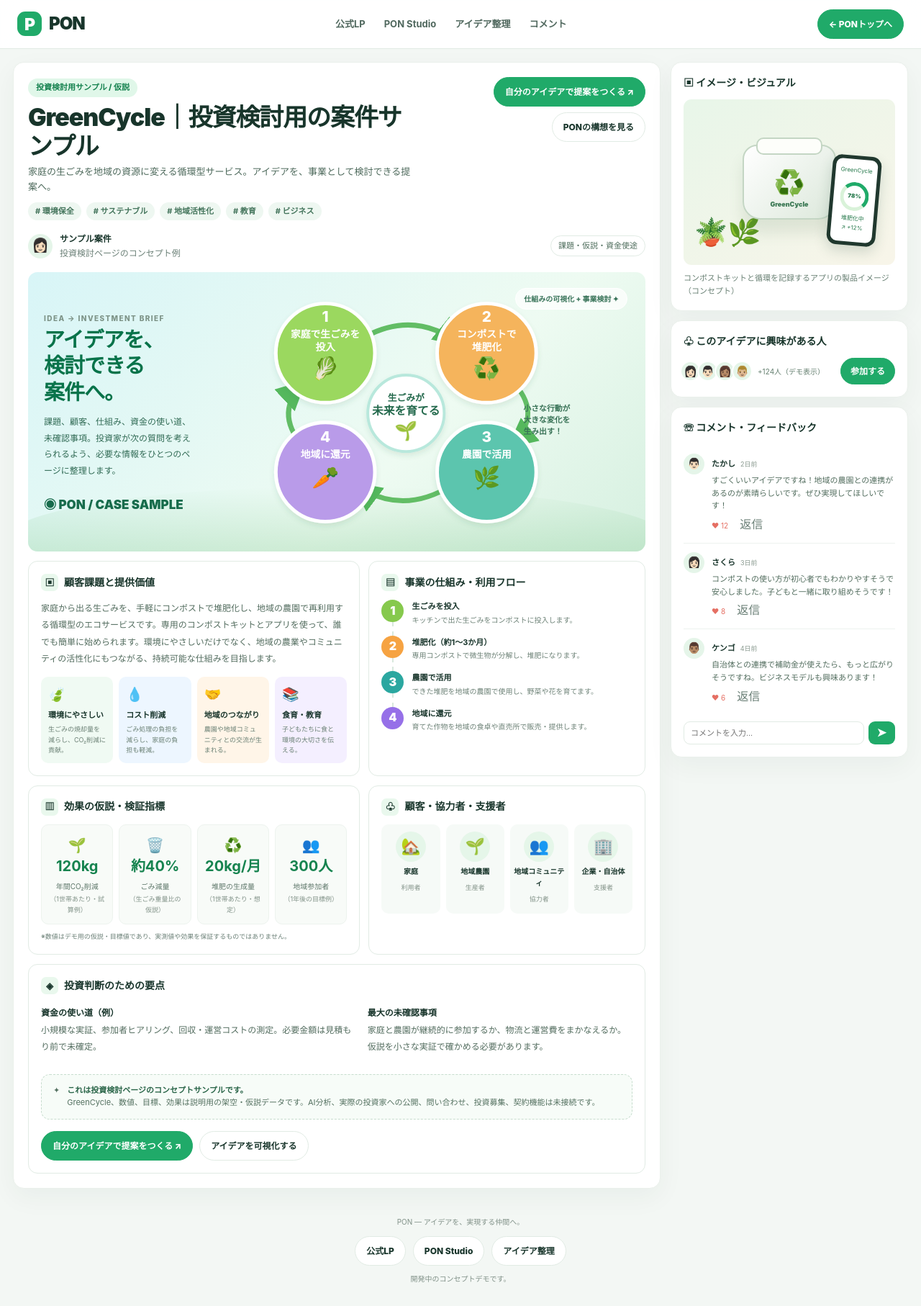
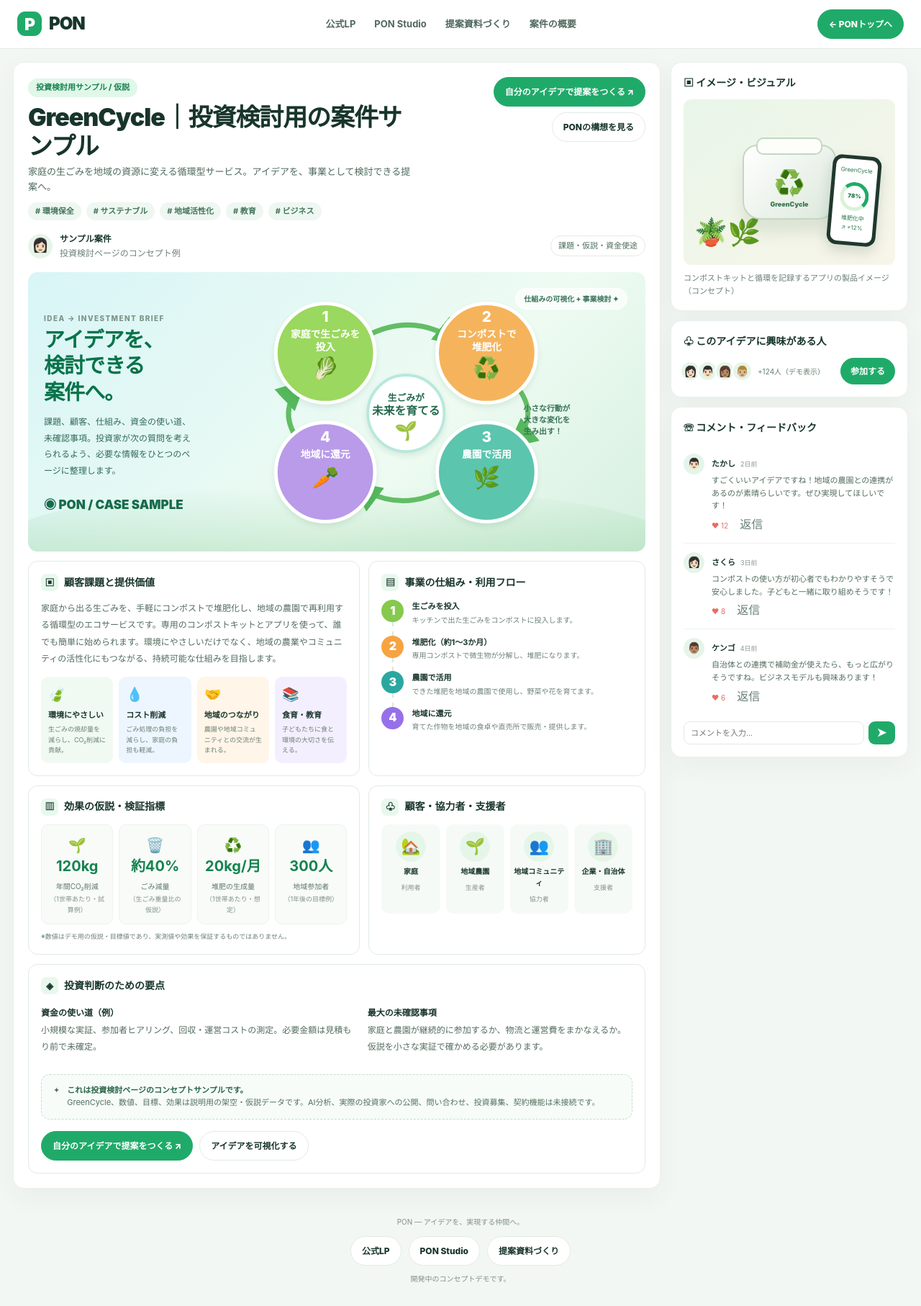
Before and after one commit to hs9cghkmpw-alt/idea, a plain HTML site: page site/prototype/pon-experience.html in a window 1280 px wide. Shown: the whole page at 72% size. Drawn offline with Linux system fonts and the light colour scheme.

Commit message:
Remove obsolete organizer links from concept demo

```diff
--- a/site/prototype/pon-experience.html
+++ b/site/prototype/pon-experience.html
@@ -11,7 +11,7 @@
 </style>
 </head>
 <body>
-<header class="top"><a class="brand" href="../index.html" aria-label="PONトップへ"><span class="mark">P</span>PON</a><nav class="nav" aria-label="PONのページ"><a href="../index.html">公式LP</a><a href="visual-builder.html">PON Studio</a><a href="index.html">アイデア整理</a><a href="#comments">コメント</a></nav><a class="btn primary" style="white-space:nowrap" href="../index.html">← PONトップへ</a></header>
+<header class="top"><a class="brand" href="../index.html" aria-label="PONトップへ"><span class="mark">P</span>PON</a><nav class="nav" aria-label="PONのページ"><a href="../index.html">公式LP</a><a href="visual-builder.html">PON Studio</a><a href="investment-desk.html">提案資料づくり</a><a href="#idea">案件の概要</a></nav><a class="btn primary" style="white-space:nowrap" href="../index.html">← PONトップへ</a></header>
 <div class="page">
 <main class="main" id="idea">
 <div class="intro"><div><span class="tag">投資検討用サンプル / 仮説</span><div class="h1">GreenCycle｜投資検討用の案件サンプル</div><p class="subtitle">家庭の生ごみを地域の資源に変える循環型サービス。アイデアを、事業として検討できる提案へ。</p><div class="tags"><span># 環境保全</span><span># サステナブル</span><span># 地域活性化</span><span># 教育</span><span># ビジネス</span></div></div><div class="actions"><a class="btn primary" href="investment-desk.html">自分のアイデアで提案をつくる ↗</a><a class="btn" href="../index.html">PONの構想を見る</a></div></div>
@@ -32,7 +32,7 @@
 <aside class="side"><section class="sidecard"><h3>▣ イメージ・ビジュアル</h3><div class="product-visual"><div class="garden">🪴🌿</div><div class="machine">♻️</div><div class="phone"><div class="phonein">GreenCycle<div class="gauge">78%</div>堆肥化中<br>↗ +12%</div></div></div><p class="sidecaption">コンポストキットと循環を記録するアプリの製品イメージ（コンセプト）</p></section>
 <section class="sidecard"><h3>♧ このアイデアに興味がある人</h3><div class="people"><div class="faces"><span>👩🏻</span><span>👨🏻</span><span>👩🏽</span><span>👨🏼</span></div><small>+124人（デモ表示）</small><button class="btn primary" data-action="join">参加する</button></div></section>
 <section class="sidecard" id="comments"><h3>☏ コメント・フィードバック</h3><div id="commentList"><div class="comment"><span class="avatar">👨🏻</span><div><b>たかし</b><time>2日前</time><p>すごくいいアイデアですね！地域の農園との連携があるのが素晴らしいです。ぜひ実現してほしいです！</p><span class="heart">♥ 12</span>　<span class="muted">返信</span></div></div><div class="comment"><span class="avatar">👩🏻</span><div><b>さくら</b><time>3日前</time><p>コンポストの使い方が初心者でもわかりやすそうで安心しました。子どもと一緒に取り組めそうです！</p><span class="heart">♥ 8</span>　<span class="muted">返信</span></div></div><div class="comment"><span class="avatar">👨🏽</span><div><b>ケンゴ</b><time>4日前</time><p>自治体との連携で補助金が使えたら、もっと広がりそうですね。ビジネスモデルも興味あります！</p><span class="heart">♥ 6</span>　<span class="muted">返信</span></div></div></div><form class="commentform" id="commentForm"><input id="commentInput" placeholder="コメントを入力..." aria-label="コメントを入力"><button type="submit" aria-label="コメントを追加">➤</button></form></section></aside>
-</div><footer class="footer">PON — アイデアを、実現する仲間へ。<div style="display:flex;justify-content:center;flex-wrap:wrap;gap:10px;margin-top:12px"><a class="btn" href="../index.html">公式LP</a><a class="btn" href="visual-builder.html">PON Studio</a><a class="btn" href="index.html">アイデア整理</a></div><p>開発中のコンセプトデモです。</p></footer><div class="toast" id="toast" role="status" aria-live="polite"></div>
+</div><footer class="footer">PON — アイデアを、実現する仲間へ。<div style="display:flex;justify-content:center;flex-wrap:wrap;gap:10px;margin-top:12px"><a class="btn" href="../index.html">公式LP</a><a class="btn" href="visual-builder.html">PON Studio</a><a class="btn" href="investment-desk.html">提案資料づくり</a></div><p>開発中のコンセプトデモです。</p></footer><div class="toast" id="toast" role="status" aria-live="polite"></div>
 <script>
 const toast=document.getElementById('toast');let timer;function notify(t){toast.textContent=t;toast.classList.add('show');clearTimeout(timer);timer=setTimeout(()=>toast.classList.remove('show'),2400)}
 document.querySelectorAll('[data-action]').forEach(b=>b.addEventListener('click',()=>{const a=b.dataset.action;if(a==='like'){const n=document.getElementById('likes');n.textContent=Number(n.textContent)+1;b.style.background='#e7f8ed';notify('いいねをデモに反映しました')}else if(a==='save'){b.textContent=b.textContent.includes('保存済み')?'♧ 保存':'✓ 保存済み';notify('保存状態をデモ表示しました')}else if(a==='share'){if(navigator.clipboard){navigator.clipboard.writeText(location.href).then(()=>notify('このデモのURLをコピーしました')).catch(()=>notify('共有機能はデモ表示です'))}else notify('共有機能はデモ表示です')}else if(a==='comments'){document.getElementById('comments').scrollIntoView({behavior:'smooth'})}else notify('参加申請はデモです。実際のマッチング機能は未実装です')}));
```
